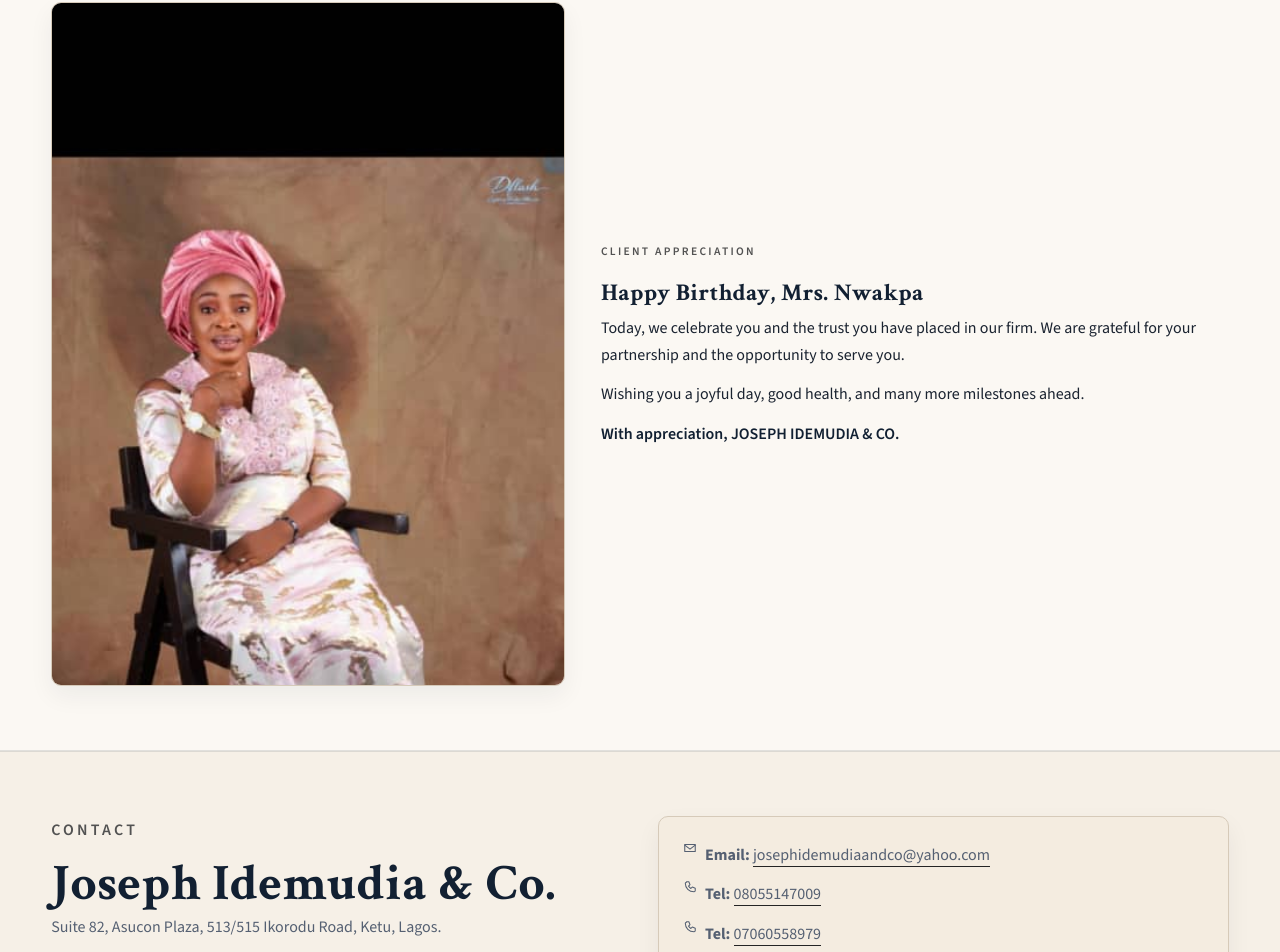
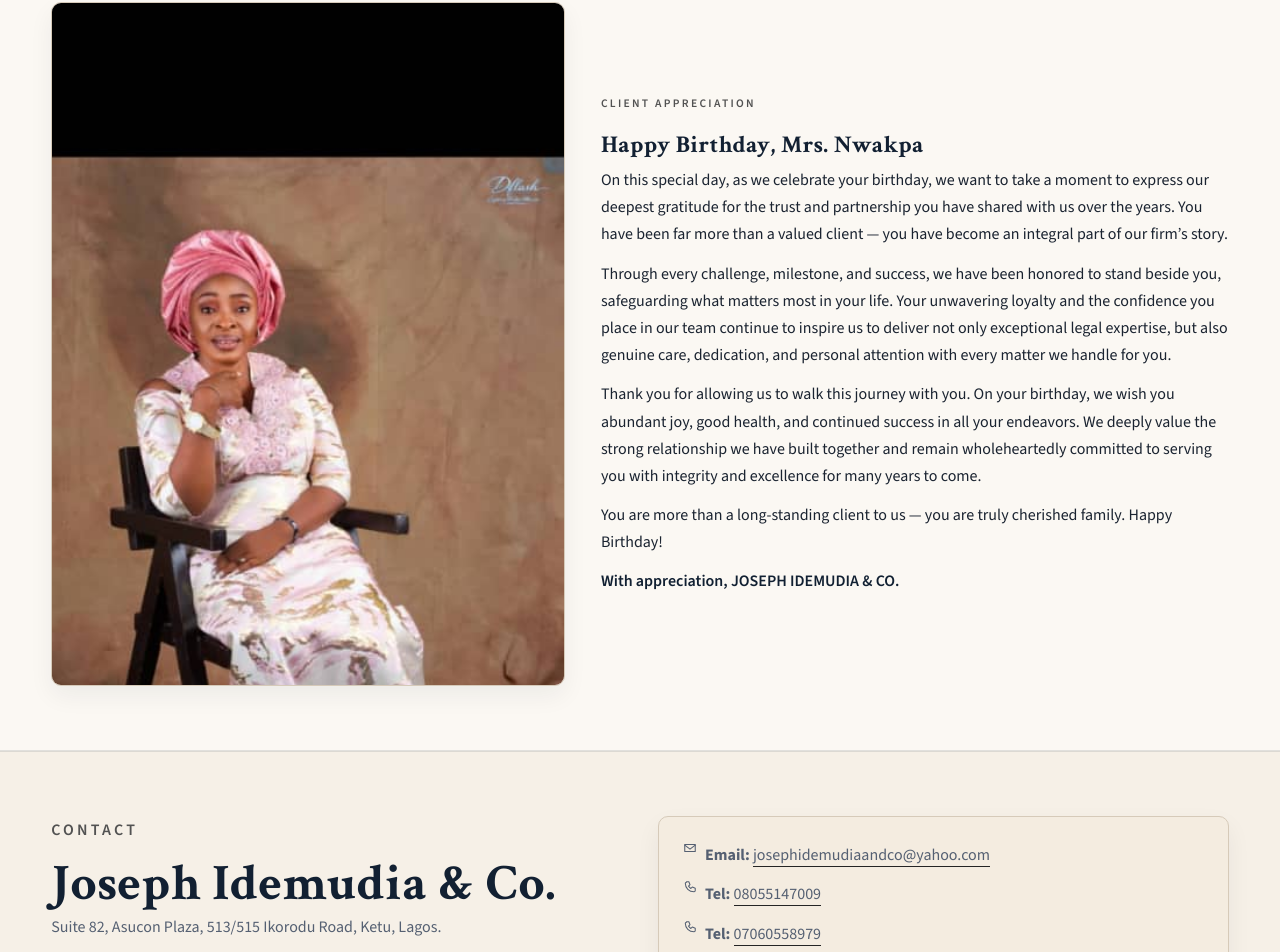
Before and after one commit to Oluwaferanmi-Habeeb/law-firm-site, a React (Vite) app: page / in a window 1280 px wide. Shown: the part 2047-2999 px from the top of the page. Built offline with nearby package versions, Linux system fonts and the light colour scheme; no server answers.

Commit message:
Refine appreciation message

```diff
--- a/src/Components/ClientAppreciation.jsx
+++ b/src/Components/ClientAppreciation.jsx
@@ -34,11 +34,24 @@ function ClientAppreciation() {
                     <p className="eyebrow dark">Client Appreciation</p>
                     <h2>Happy Birthday, Mrs. Nwakpa</h2>
                     <p className="appreciation-lead">
-                        Today, we celebrate you and the trust you have placed in our firm. We are grateful for your
-                        partnership and the opportunity to serve you.
+                        On this special day, as we celebrate your birthday, we want to take a moment to express our
+                        deepest gratitude for the trust and partnership you have shared with us over the years. You
+                        have been far more than a valued client — you have become an integral part of our firm’s story.
                     </p>
                     <p>
-                        Wishing you a joyful day, good health, and many more milestones ahead.
+                        Through every challenge, milestone, and success, we have been honored to stand beside you,
+                        safeguarding what matters most in your life. Your unwavering loyalty and the confidence you
+                        place in our team continue to inspire us to deliver not only exceptional legal expertise, but
+                        also genuine care, dedication, and personal attention with every matter we handle for you.
+                    </p>
+                    <p>
+                        Thank you for allowing us to walk this journey with you. On your birthday, we wish you abundant
+                        joy, good health, and continued success in all your endeavors. We deeply value the strong
+                        relationship we have built together and remain wholeheartedly committed to serving you with
+                        integrity and excellence for many years to come.
+                    </p>
+                    <p>
+                        You are more than a long-standing client to us — you are truly cherished family. Happy Birthday!
                     </p>
                     <p className="appreciation-signoff">With appreciation, JOSEPH IDEMUDIA &amp; CO.</p>
                 </div>
```
